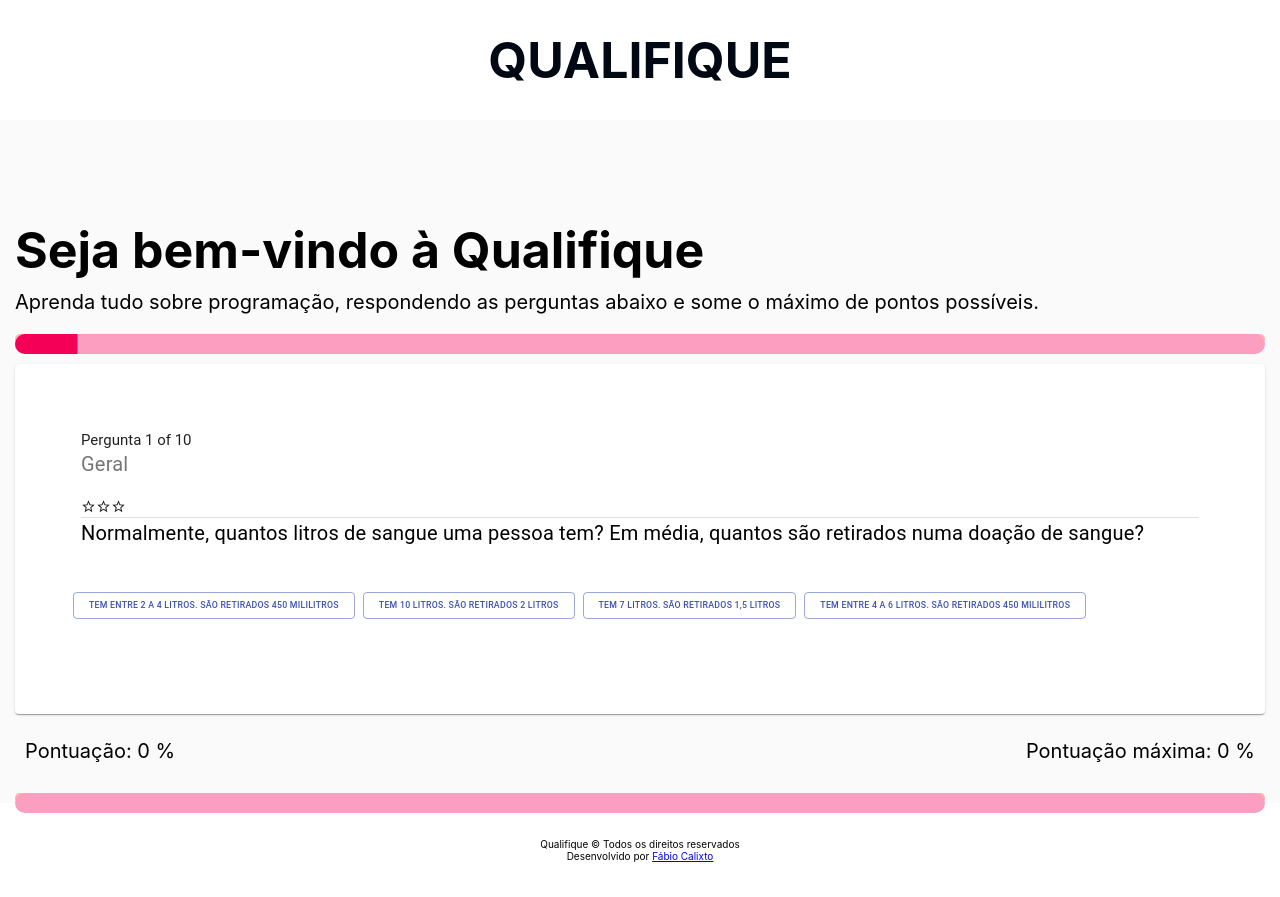
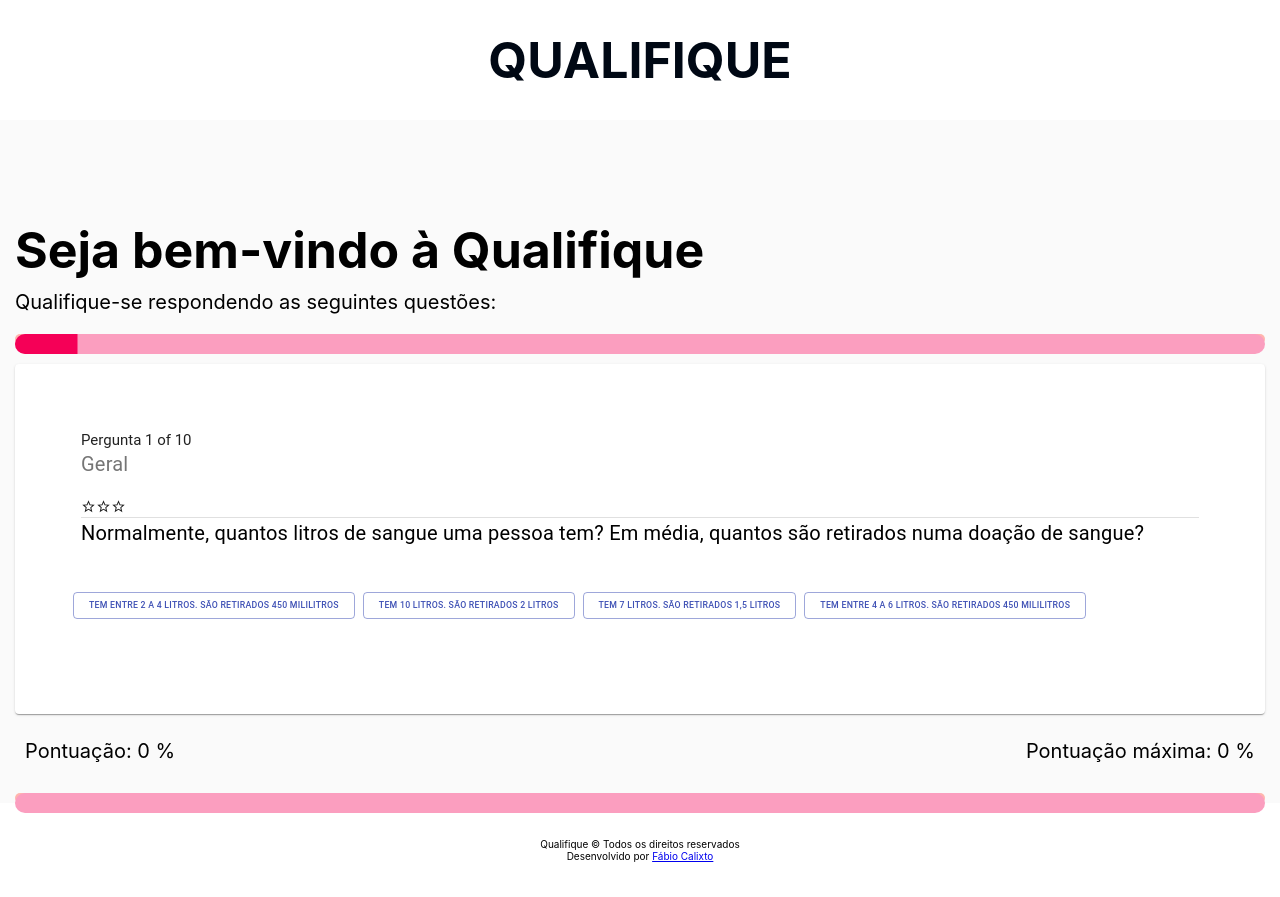
Before and after one commit to FabioCalixto/qualifique, a React (Create React App) app: page / in a window 1280 px wide. Built offline with nearby package versions, Linux system fonts and the light colour scheme.

Commit message:
fix: text

```diff
--- a/src/components/Home/index.jsx
+++ b/src/components/Home/index.jsx
@@ -54,7 +54,7 @@ class Home extends Component {
         return (
             <div className="wrapper">
                 <h1>Seja bem-vindo à Qualifique</h1>
-                <p>Aprenda tudo sobre programação, respondendo as perguntas abaixo e some o máximo de pontos possíveis.</p>
+                <p>Qualifique-se respondendo as seguintes questões:</p>
             <div className="question-panel">
                 {this.state.current_question !== null ?
                     <QuestionPanel
```
